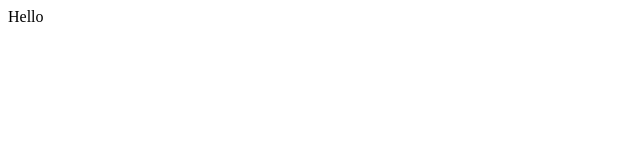
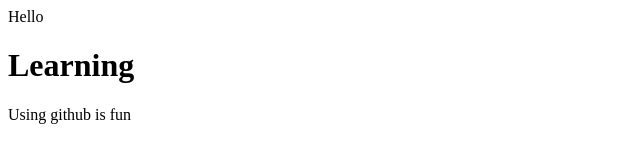
Before and after one commit to Rehemashammah/demo-repo, a plain HTML site: page index.html in a window 1280 px wide. Shown: the whole page, without its empty margins (0-640 px from the left). Drawn offline with Linux system fonts and the light colour scheme.

Commit message:
Made changes

```diff
--- a/index.html
+++ b/index.html
@@ -1 +1,3 @@
 <div>Hello</div>
+<h1>Learning</h1>
+<p>Using github is fun</p>
```
